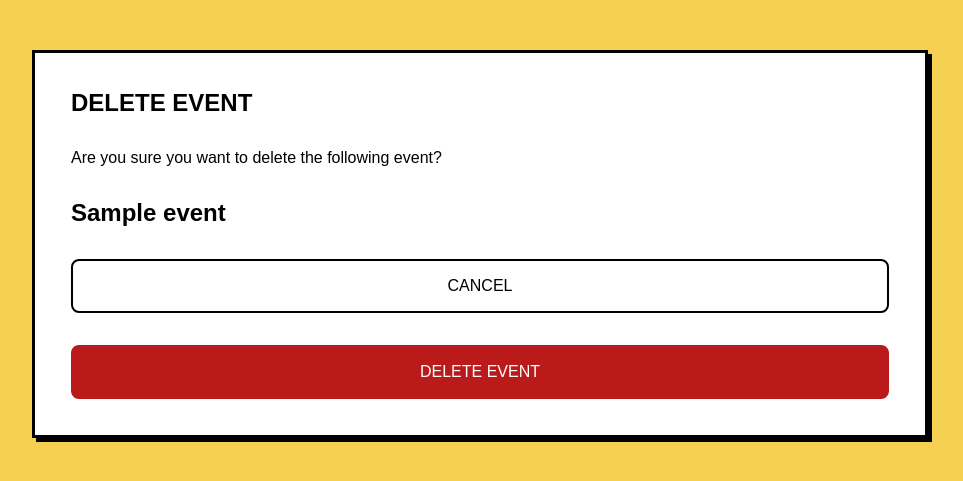
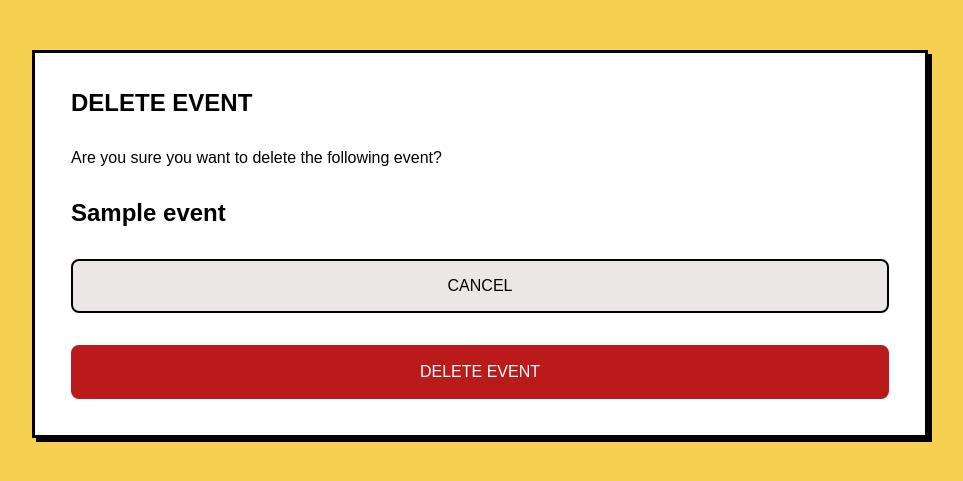
Before and after one commit to CatherineP37/Django-events-calendar, a Django app: page /event/1/delete in a window 1280 px wide, with the pointer over the restyled element. Shown: the top 481 px of the page, without its empty margins (160-1123 px from the left). Run offline with Django 5.2, Linux system fonts and the light colour scheme; tables that the repository leaves empty hold one stand-in row (values such as "Sample post").

Commit message:
Add hover effect to the cancel button

```diff
--- a/events_calendar/static/style.css
+++ b/events_calendar/static/style.css
@@ -319,6 +319,10 @@ main {
     padding: 16px 1rem;
 }
 
+.cancel-button:hover {
+    background-color: #ECE7E7;
+}
+
 @media screen and (min-width: 576px) {
 
     /* Calendar container */
```
